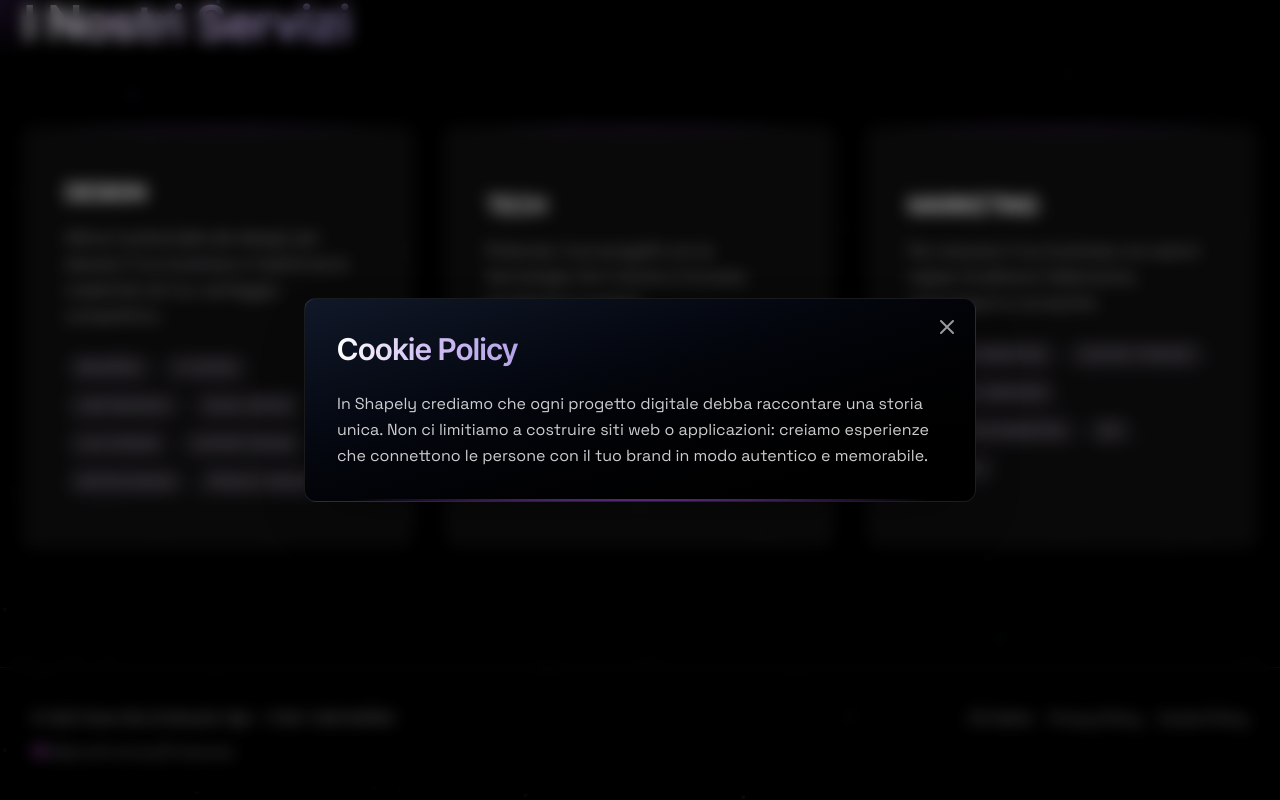
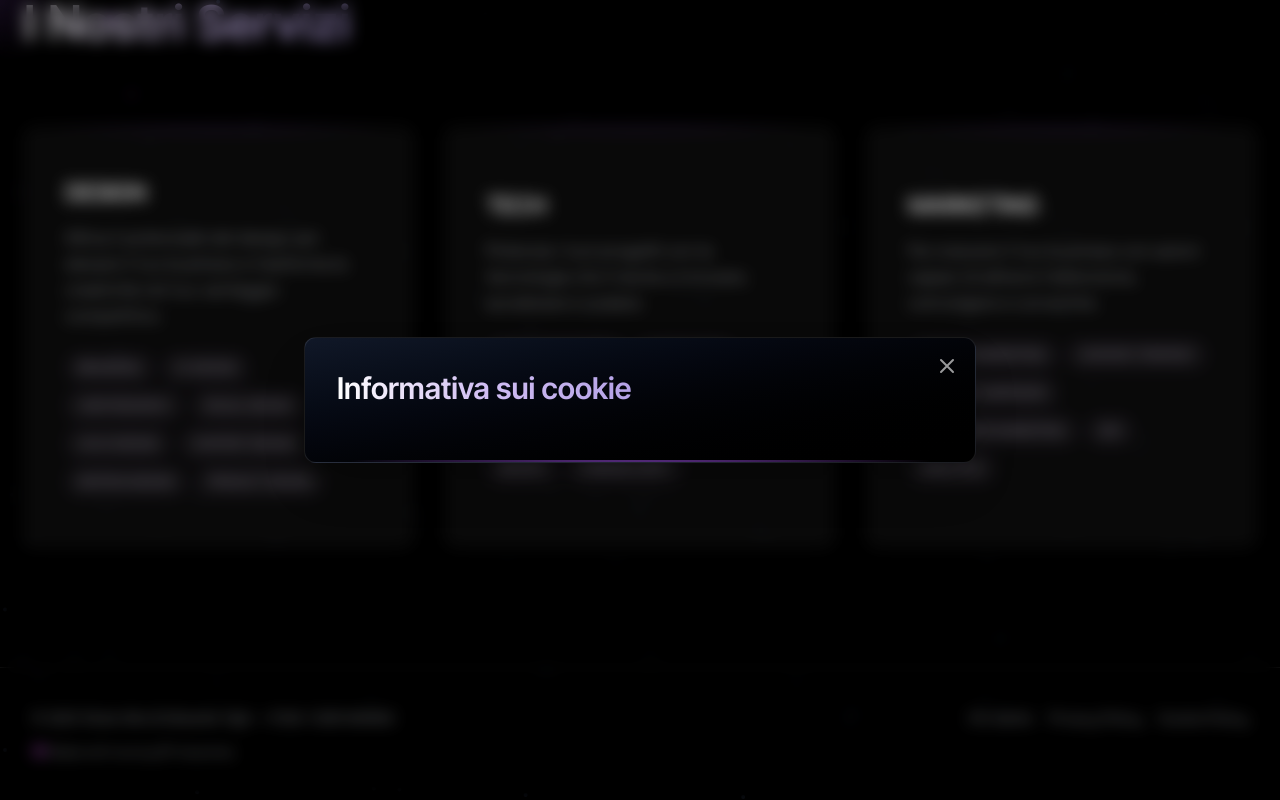
Before and after one commit to edotaje/shapely, a React (Vite) app: page / in a window 1280 px wide. Both pictures are taken after a click on the button "Cookie Policy". Shown: the part 1439-2239 px from the top of the page. Built offline with nearby package versions, Linux system fonts and the light colour scheme.

Commit message:
Refactor HeroSection by removing unnecessary link and update Footer to load CookieYes script dynamically. Change modal title to Italian and add container for cookie policy content.

```diff
--- a/src/components/home/HeroSection.tsx
+++ b/src/components/home/HeroSection.tsx
@@ -68,10 +68,8 @@ export default function HeroSection() {
                 </div>
 
 
-                {/* Made with love - destra */}
-                <a href="https://btindustries.it" target="_blank" rel="noopener noreferrer" className="w-12 h-12 flex items-center justify-center rounded-full bg-white/10 backdrop-blur-sm border border-white/20 text-white text-sm flex items-center gap-2 hover:bg-white/20 transition-all">
-                    BT
-                </a>
+
+
             </div>
 
             {/* Gradiente di transizione verso la sezione successiva */}
--- a/src/components/layout/Footer.tsx
+++ b/src/components/layout/Footer.tsx
@@ -26,6 +26,27 @@ export default function Footer() {
             window.removeEventListener('hashchange', handleHashChange);
         };
     }, []);
+
+    // Carica lo script CookieYes quando il modal è aperto
+    useEffect(() => {
+        if (isCookieModalOpen) {
+            const script = document.createElement('script');
+            script.id = 'cky-cookie-policy';
+            script.type = 'text/javascript';
+            script.src = 'https://cdn-cookieyes.com/client_data/5776a8a9de613bf46d2a673b/cookie-policy/script.js';
+            script.async = true;
+
+            document.body.appendChild(script);
+
+            return () => {
+                // Rimuovi lo script quando il modal viene chiuso
+                const existingScript = document.getElementById('cky-cookie-policy');
+                if (existingScript) {
+                    existingScript.remove();
+                }
+            };
+        }
+    }, [isCookieModalOpen]);
 
     return (
         <footer className="py-10 border-t border-[#222]">
@@ -68,13 +89,10 @@ export default function Footer() {
 
             {/* Modal Cookie Policy */}
             <Modal isOpen={isCookieModalOpen} onClose={() => setIsCookieModalOpen(false)}>
-                <h3 className="text-3xl font-semibold gradient-text mb-6 w-fit">Cookie Policy</h3>
+                <h3 className="text-3xl font-semibold gradient-text mb-6 w-fit">Informativa sui cookie</h3>
                 <div className="text-white/80 space-y-4 leading-relaxed">
-                    <p>
-                        In Shapely crediamo che ogni progetto digitale debba raccontare una storia unica.
-                        Non ci limitiamo a costruire siti web o applicazioni: creiamo esperienze che
-                        connettono le persone con il tuo brand in modo autentico e memorabile.
-                    </p>
+                    {/* Contenitore per CookieYes cookie policy */}
+                    <div id="cookie-policy-container"></div>
                 </div>
             </Modal>
 
```
